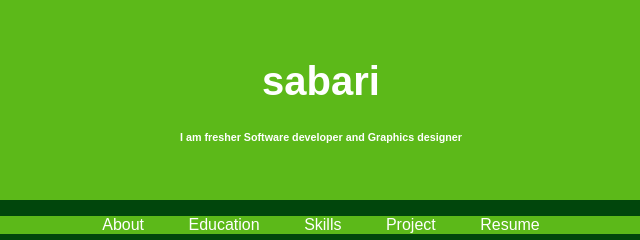
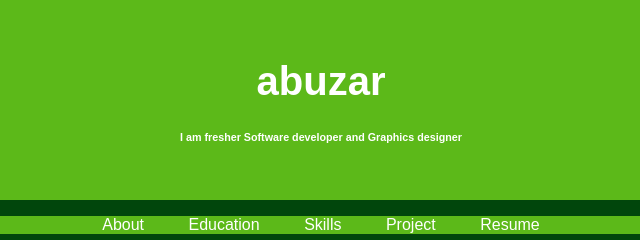
Before and after one commit to ABUZAR-03/my-resume, a plain HTML site: page index.html in a window 1280 px wide. Shown: the top 240 px of the page, 319-959 px from the left. Drawn offline with Linux system fonts and the light colour scheme.

Commit message:
Update index.html

```diff
--- a/index.html
+++ b/index.html
@@ -14,7 +14,7 @@
     <header>
         <div class="header-content">
             <img src="abuzar1.jpg" alt="my picture" class="profile-picture">
-            <h1>sabari</h1>
+            <h1>abuzar</h1>
             <h6>I am fresher Software developer and Graphics designer </h6>
         </div>
     </header>
```
